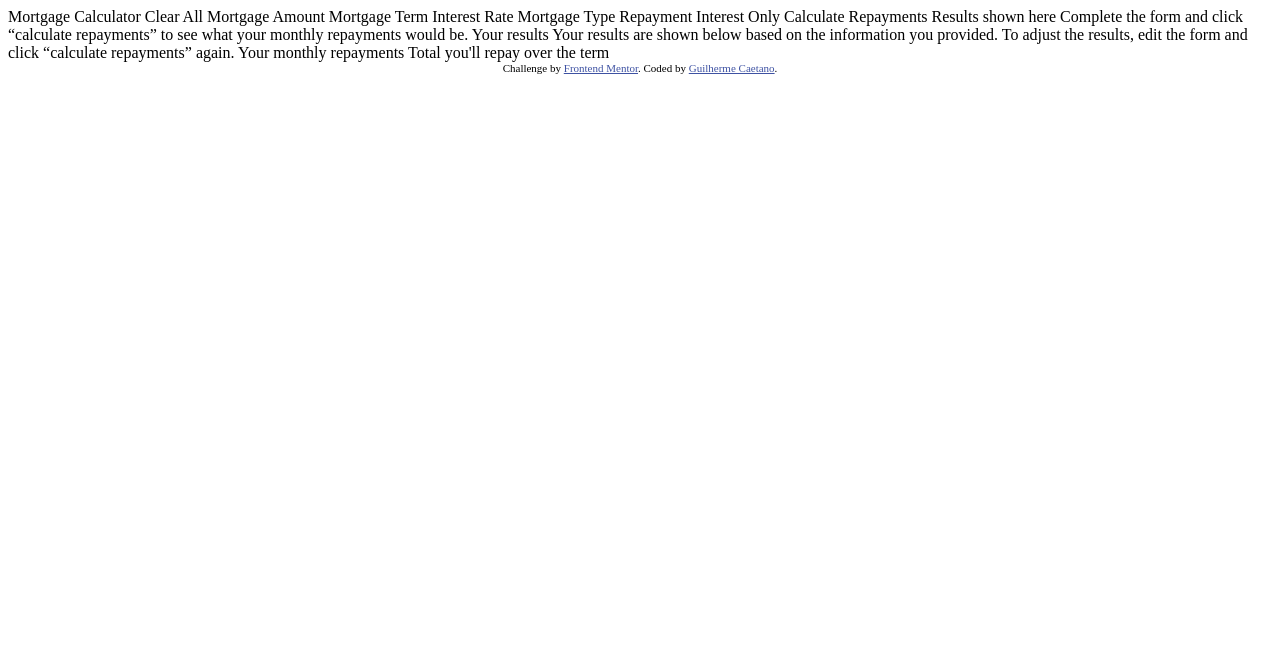
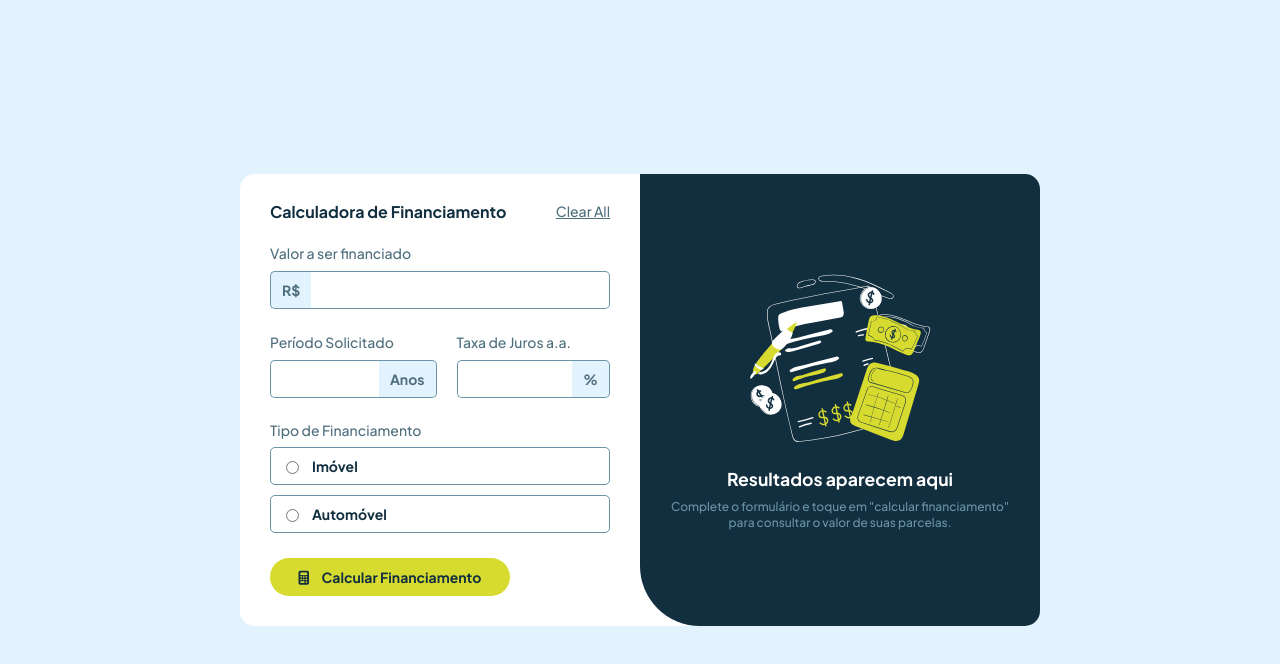
Before and after one commit to guigocae/calculadora-de-financiamento, a plain HTML site: page index.html in a window 1280 px wide. Drawn offline with Linux system fonts and the light colour scheme.

Commit message:
Adicionado os estilos estáticos.

```diff
--- /dev/null
+++ b/assets/css/reset.css
@@ -0,0 +1,44 @@
+html, body, div, span, applet, object, iframe,
+h1, h2, h3, h4, h5, h6, p, blockquote, pre,
+a, abbr, acronym, address, big, cite, code,
+del, dfn, em, img, ins, kbd, q, s, samp,
+small, strike, strong, sub, sup, tt, var,
+b, u, i, center,
+dl, dt, dd, ol, ul, li,
+fieldset, form, label, legend,
+table, caption, tbody, tfoot, thead, tr, th, td,
+article, aside, canvas, details, embed,
+figure, figcaption, footer, header, hgroup,
+menu, nav, output, ruby, section, summary,
+time, mark, audio, video {
+	margin: 0;
+	padding: 0;
+	border: 0;
+	font-size: 100%;
+	font: inherit;
+	vertical-align: baseline;
+    box-sizing: border-box;
+}
+/* HTML5 display-role reset for older browsers */
+article, aside, details, figcaption, figure,
+footer, header, hgroup, menu, nav, section {
+	display: block;
+}
+body {
+	line-height: 1;
+}
+ol, ul {
+	list-style: none;
+}
+blockquote, q {
+	quotes: none;
+}
+blockquote:before, blockquote:after,
+q:before, q:after {
+	content: '';
+	content: none;
+}
+table {
+	border-collapse: collapse;
+	border-spacing: 0;
+}
--- /dev/null
+++ b/assets/css/style.css
@@ -0,0 +1,207 @@
+:root {
+    --lime: hsl(61, 70%, 52%);
+    --red: hsl(4, 69%, 50%);
+    --slate-100: hsl(202, 86%, 94%);
+    --slate-300: hsl(203, 41%, 72%);
+    --slate-500: hsl(200, 26%, 54%);
+    --slate-700: hsl(200, 24%, 40%);
+    --slate-900: hsl(202, 55%, 16%);
+}
+
+body {
+    width: 100%;
+    height: 100vh;
+    background-color: var(--slate-100);
+    font-family: "Plus Jakarta Sans", sans-serif;
+    font-weight: 500;
+    display: flex;
+    align-items: center;
+    justify-content: center;
+}
+
+.container {
+    display: flex;
+    background-color: white;
+    border-radius: 15px;
+    width: 800px;
+}
+
+#form {
+    flex: 1;
+    padding: 30px;
+    display: flex;
+    flex-direction: column;
+    gap: 25px;
+}
+
+.resultados {
+    flex: 1;
+    padding: 30px;
+    background-color: var(--slate-900);
+    color: white;
+    border-radius: 0 15px 15px 60px;
+}
+.pre-resultado {
+    display: flex;
+    flex-direction: column;
+    align-items: center;
+    justify-content: center;
+    text-align: center;
+    gap: 10px;
+    height: 100%;
+
+}
+
+.pos-resultado {
+    display: none;
+    flex-direction: column;
+    gap: 20px;
+}
+
+.display {
+    background-color: hsl(202, 55%, 12%);
+    border-top: 3px solid var(--lime);
+    border-radius: 5px;
+    padding: 20px;
+    display: block;
+}
+
+.line {
+    height: 0.5px;
+    background-color: var(--slate-500);
+    margin: 10px 0 20px;
+}
+
+.valor-parcela {
+    font-size: 2em;
+    line-height: 1.8em;
+    color: var(--lime);
+    font-weight: 700;
+}
+
+.valor-total {
+    font-size: 1em;
+    line-height: 2em;
+    color: white;
+    font-weight: 700;
+}
+
+h2 {
+    font-weight: 700;
+    font-size: 1.1em;
+}
+
+p {
+    color: var(--slate-500);
+    font-size: 12px;
+    line-height: 16px;
+}
+.title {
+    display: flex;
+    justify-content: space-between;
+}
+
+h1 {
+    color: var(--slate-900);
+    font-weight: 700;
+}
+
+.juncao {
+    display: flex;
+    gap: 20px;
+}
+
+.labels, #clear {
+    color: var(--slate-700);
+    font-size: 14px;
+}
+
+.input-construct {
+    display: flex;
+    align-items: center;
+    margin-top: 10px;
+}
+
+.input-construct input {
+    width: 100%;
+    padding: 10px;
+    border: 1px solid var(--slate-500);
+    height: 16px;
+
+}
+
+.input-construct input:focus {
+    border-color: var(--lime);
+}
+
+.lime-style {
+    background-color: var(--lime) !important;
+    border-color: var(--lime) !important;
+}
+
+.ip1 {
+    border-left: none !important;
+    border-radius: 0 5px 5px 0;
+}
+
+.ip2 {
+    border-right: none !important;
+    border-radius: 5px 0 0 5px;
+}
+
+input:focus {
+    outline: none;
+}
+
+.input-symbol {
+    border: 1px solid var(--slate-500);
+    background-color: var(--slate-100);
+    color: var(--slate-700);
+    font-weight: 700;
+    padding: 11px;
+    font-size: 14px;
+}
+
+.s1 {
+    border-right: none;
+    border-radius: 5px 0 0 5px;
+}
+
+.s2 {
+    border-left: none;
+    border-radius: 0 5px 5px 0;
+}
+
+.input-opt {
+    padding: 10px;
+    border: 1px solid var(--slate-500);
+    border-radius: 5px;
+    margin-top: 10px;
+    font-size: 14px;
+    font-weight: 700;
+    color: var(--slate-900);
+    display: flex;
+    align-items: center;
+    gap: 10px;
+}
+
+.calcular {
+    font-family: "Plus Jakarta Sans", sans-serif;
+    font-weight: 700;
+    font-size: 14px;
+    color: var(--slate-900);
+    background-color: var(--lime);
+    border: none;
+    border-radius: 20px;
+    padding: 10px;
+    width: 240px;
+    cursor: pointer;
+}
+
+.fa-calculator {
+    margin-right: 10px;
+}
+
+.radio {
+    accent-color: var(--lime);
+}
--- /dev/null
+++ b/assets/js/main.js
@@ -0,0 +1,62 @@
+const valor = document.querySelector("#amount");
+const periodo = document.querySelector("#period");
+const juros = document.querySelector("#taxa");
+
+const go = document.querySelector(".calcular");
+const parcela = document.querySelector(".valor-parcela");
+const totalValue = document.querySelector(".valor-total");
+
+const preResult = document.querySelector(".pre-resultado");
+const posResult = document.querySelector(".pos-resultado");
+
+const clear = document.getElementById("clear");
+
+var intervalID = window.setInterval(addLimeStyleClass, 10);
+
+clear.addEventListener("click", () => {
+    if(posResult.style.display = "flex"){
+        preResult.style.display = "block";
+        posResult.style.display = "none";
+    }
+});
+
+go.addEventListener("click", () => {
+    let meses = (+periodo.value) * 12;
+    let total = getTotalValue();
+    let parcelaReal = total / meses;
+
+    preResult.style.display = "none";
+    posResult.style.display = "flex";
+
+    parcela.innerHTML = `R&#36; ${parcelaReal.toLocaleString('pt-br', {minimumFractionDigits: 2})}`;
+    totalValue.innerHTML = `R&#36; ${total.toLocaleString('pt-br', {minimumFractionDigits: 2})}`;
+
+});
+
+
+function addLimeStyleClass() {
+    if(document.activeElement === valor){
+        document.getElementById("amount-symbol").classList.add("lime-style");
+    } else {
+        document.getElementById("amount-symbol").classList.remove("lime-style");
+    }
+}
+
+function getTotalValue() {
+    if(periodo.value === ''|| valor.value === '' || juros.value === ''){
+        return -1;
+    } else {
+        let meses = (+periodo.value) * 12;
+        let parcelaLivre = (+valor.value) / meses;
+        let taxaMes = (+juros.value) / 12;
+
+        let total = 0;
+        let parcelaReal = parcelaLivre;
+        for(i = 1; i <= meses; i++){
+            parcelaReal += parcelaReal * (taxaMes/100);
+            total += parcelaReal;
+        }
+        return total;
+    }
+
+}
--- a/index.html
+++ b/index.html
@@ -2,60 +2,96 @@
 <html lang="pt-br">
 <head>
   <meta charset="UTF-8">
-  <meta name="viewport" content="width=device-width, initial-scale=1.0"> <!-- displays site properly based on user's device -->
-
+  <meta name="viewport" content="width=device-width, initial-scale=1.0">
   <link rel="icon" type="image/png" sizes="32x32" href="./assets/images/favicon-32x32.png">
-
   <title>Frontend Mentor | Calculadora de Financiamento</title>
 
-  <!-- Feel free to remove these styles or customise in your own stylesheet 👍 -->
-  <style>
-    .attribution { font-size: 11px; text-align: center; }
-    .attribution a { color: hsl(228, 45%, 44%); }
-  </style>
+  <!-- Fonts -->
+  <link rel="preconnect" href="https://fonts.googleapis.com">
+  <link rel="preconnect" href="https://fonts.gstatic.com" crossorigin>
+  <link href="https://fonts.googleapis.com/css2?family=Plus+Jakarta+Sans:ital,wght@0,200..800;1,200..800&display=swap" rel="stylesheet">
+
+  <!-- CSS -->
+  <link rel="stylesheet" href="./assets/css/reset.css">
+  <link rel="stylesheet" href="./assets/css/style.css">
+
 </head>
 <body>
+  <div class="container">
+    <div id="form">
+      <div class="title">
+        <h1>Calculadora de Financiamento</h1>
+        <a href="/" id="clear">Clear All</a>
+      </div>
+      <div class="inputs">
+        <label for="amount" class="labels">Valor a ser financiado</label>
+        <div class="input-construct">
+          <div class="input-symbol s1" id="amount-symbol">R&#36;</div>
+          <input type="number" class="ip1" id="amount" required>
+        </div>
+      </div>
+      <div class="juncao">
+        <div class="inputs">
+          <label for="period" class="labels">Período Solicitado</label>
+          <div class="input-construct">
+            <input type="number" class="ip2" id="period" required>
+            <div class="input-symbol s2">Anos</div>
+          </div>
+        </div>
+        <div class="inputs">
+          <label for="taxa" class="labels">Taxa de Juros a.a.</label>
+          <div class="input-construct">
+            <input type="number" class="ip2" id="taxa" required>
+            <div class="input-symbol s2">&percnt;</div>
+          </div>
+        </div>
 
-  Mortgage Calculator
-  Clear All
+      </div>
 
-  Mortgage Amount
+      <fieldset>
+        <legend class="labels">Tipo de Financiamento</legend>
+        <div class="input-opt">
+          <input type="radio" id="imovel" value="imovel" name="tipo" class="radio">
+          <label for="imovel">Imóvel</label>
+        </div>
+        <div class="input-opt">
+          <input type="radio" id="auto" value="auto" name="tipo" class="radio">
+          <label for="auto">Automóvel</label>
+        </div>
+      </fieldset>
+      <button class="calcular">
+        <i class="fa-solid fa-calculator"></i> Calcular Financiamento
+      </button>
+    </div>
+    <div class="resultados">
 
-  Mortgage Term
+      <div class="pos-resultado">
+        <h2>Resultado Calculado</h2>
+        <p>Os valores mostrados foram baseados nas informações que você forneceu. Para ajustar o resultado, edite o formulário e toque em "calcular financiamento" novamente.</p>
+        <div class="display">
+          <div class="parcelas">
+            <p>Suas parcelas mensais</p>
+            <p class="valor-parcela"></p>
+          </div>
+          <div class="line"></div>
+          <div class="parcelas">
+            <p>Valor total ao longo do financiamento</p>
+            <p class="valor-total"></p>
+          </div>
+        </div>
+      </div>
 
-  Interest Rate
+      <div class="pre-resultado">
+        <img src="assets/images/illustration-empty.svg" alt="arte representando valores com uma calculadora">
+        <h2>Resultados aparecem aqui</h2>
+        <p>Complete o formulário e toque em "calcular financiamento" para consultar o valor de suas parcelas.</p>
+      </div>
+    </div>
 
-  Mortgage Type
-  Repayment
-  Interest Only
+  </div>
 
-  Calculate Repayments
 
-  <!-- Empty results start -->
-
-  Results shown here
-
-  Complete the form and click “calculate repayments” to see what
-  your monthly repayments would be.
-
-  <!-- Empty results end -->
-
-  <!-- Completed results start -->
-
-  Your results
-
-  Your results are shown below based on the information you provided.
-  To adjust the results, edit the form and click “calculate repayments” again.
-
-  Your monthly repayments
-
-  Total you'll repay over the term
-
-  <!-- Completed results end -->
-
-  <div class="attribution">
-    Challenge by <a href="https://www.frontendmentor.io?ref=challenge">Frontend Mentor</a>.
-    Coded by <a href="#">Guilherme Caetano</a>.
-  </div>
+  <script src="https://kit.fontawesome.com/9fa94335b9.js" crossorigin="anonymous"></script>
+  <script src="assets/js/main.js"></script>
 </body>
 </html>
```
